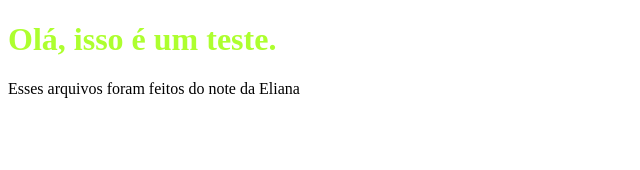
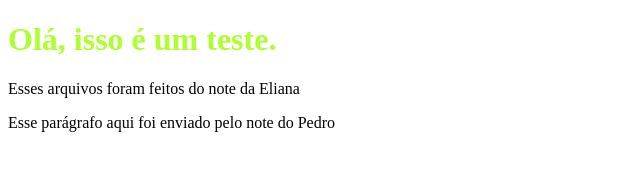
Before and after one commit to elianaeli/testa_repo, a plain HTML site: page index.html in a window 1280 px wide. Shown: the whole page, without its empty margins (0-640 px from the left). Drawn offline with Linux system fonts and the light colour scheme.

Commit message:
commit do note do Pedro

```diff
--- a/index.html
+++ b/index.html
@@ -10,5 +10,6 @@
 <body>
     <h1>Olá, isso é um teste.</h1>
     <p>Esses arquivos foram feitos do note da Eliana</p>
+    <p>Esse parágrafo aqui foi enviado pelo note do Pedro</p>
 </body>
 </html>
```
